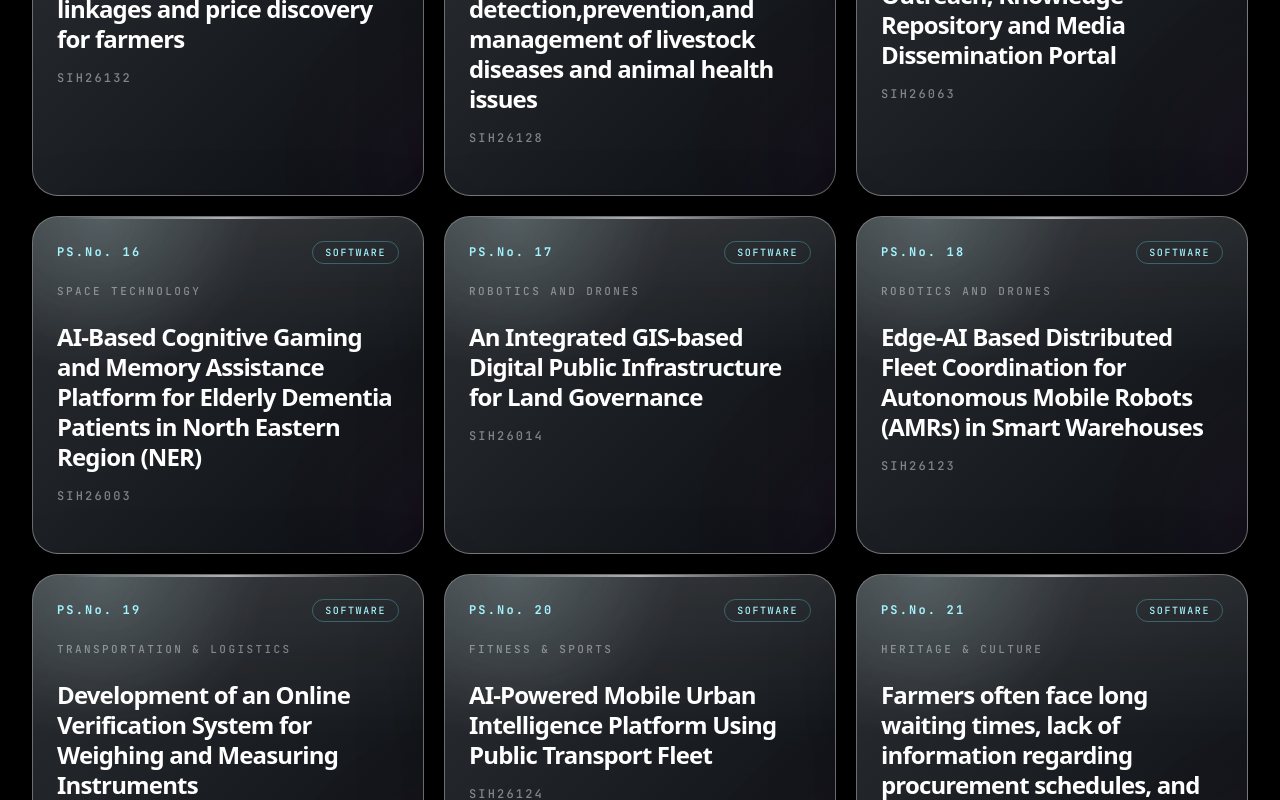
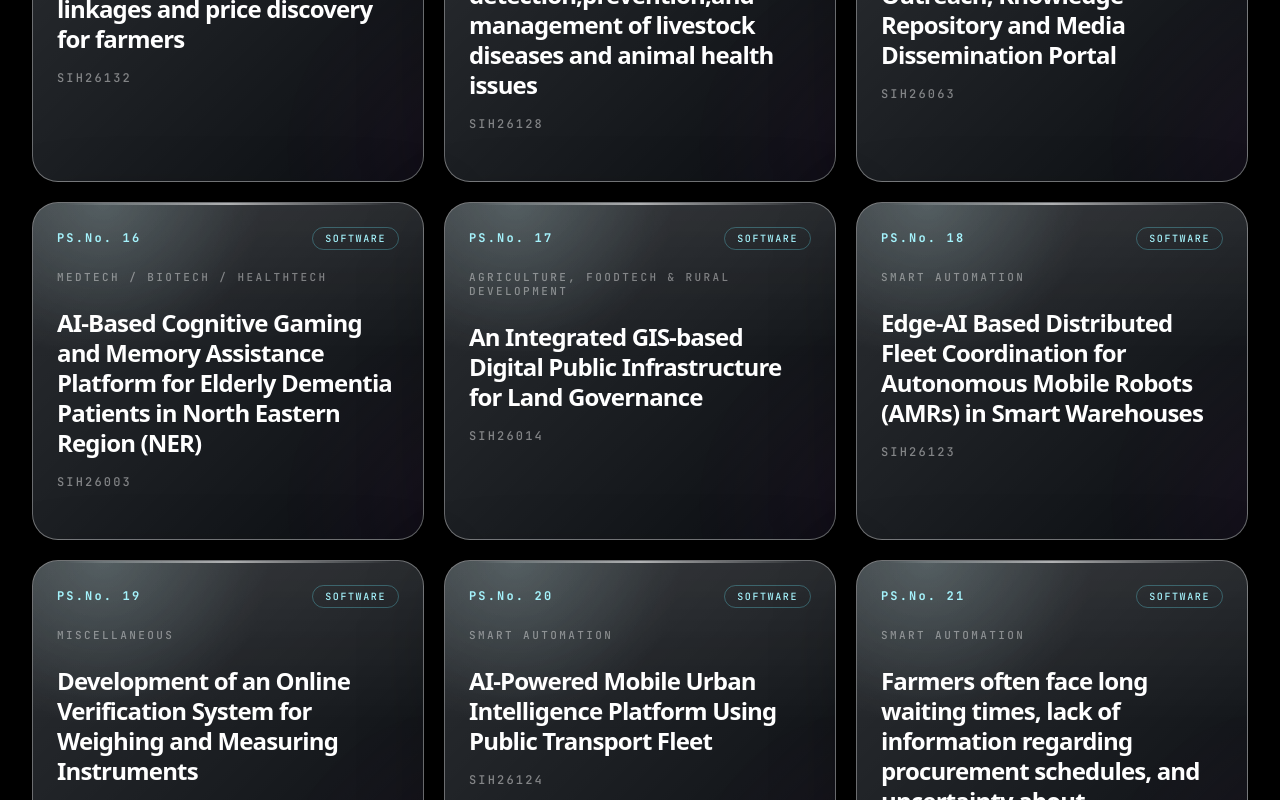
Before and after one commit to Ayush3070/SIH-Website, a React (Vite) app: page / in a window 1280 px wide. Shown: the part 3230-4030 px from the top of the page. Built offline with nearby package versions, Linux system fonts and the light colour scheme; the HTML template or start-up script is replaced by a standard one; a web font is replaced by a local one.

Commit message:
Fix problem statement themes to match official SIH 2026 mapping

```diff
--- a/src/data/problemStatements.ts
+++ b/src/data/problemStatements.ts
@@ -9,7 +9,7 @@ export type ProblemStatement = {
 export const problemStatements: ProblemStatement[] = [
   {
     "PS.No.": "1",
-    Theme: "Miscellaneous",
+    Theme: "Smart Automation",
     "PS.Id": "SIH26044",
     Category: "Software",
     "Problem Statement Title":
@@ -17,7 +17,7 @@ export const problemStatements: ProblemStatement[] = [
   },
   {
     "PS.No.": "2",
-    Theme: "Miscellaneous",
+    Theme: "Smart Automation",
     "PS.Id": "SIH26076",
     Category: "Software",
     "Problem Statement Title":
@@ -25,7 +25,7 @@ export const problemStatements: ProblemStatement[] = [
   },
   {
     "PS.No.": "3",
-    Theme: "Smart Automation",
+    Theme: "MedTech / BioTech / HealthTech",
     "PS.Id": "SIH26047",
     Category: "Software",
     "Problem Statement Title": "Patient Case-Taking Software",
@@ -40,7 +40,7 @@ export const problemStatements: ProblemStatement[] = [
   },
   {
     "PS.No.": "5",
-    Theme: "Disaster Management",
+    Theme: "Smart Automation",
     "PS.Id": "SIH26060",
     Category: "Software",
     "Problem Statement Title":
@@ -56,7 +56,7 @@ export const problemStatements: ProblemStatement[] = [
   },
   {
     "PS.No.": "7",
-    Theme: "Blockchain & Cybersecurity",
+    Theme: "Smart Automation",
     "PS.Id": "SIH26019",
     Category: "Software",
     "Problem Statement Title":
@@ -112,7 +112,7 @@ export const problemStatements: ProblemStatement[] = [
   },
   {
     "PS.No.": "14",
-    Theme: "Agriculture, FoodTech & Rural Development",
+    Theme: "MedTech / BioTech / HealthTech",
     "PS.Id": "SIH26128",
     Category: "Software",
     "Problem Statement Title":
@@ -120,7 +120,7 @@ export const problemStatements: ProblemStatement[] = [
   },
   {
     "PS.No.": "15",
-    Theme: "Space Technology",
+    Theme: "Smart Education",
     "PS.Id": "SIH26063",
     Category: "Software",
     "Problem Statement Title":
@@ -128,7 +128,7 @@ export const problemStatements: ProblemStatement[] = [
   },
   {
     "PS.No.": "16",
-    Theme: "Space Technology",
+    Theme: "MedTech / BioTech / HealthTech",
     "PS.Id": "SIH26003",
     Category: "Software",
     "Problem Statement Title":
@@ -136,7 +136,7 @@ export const problemStatements: ProblemStatement[] = [
   },
   {
     "PS.No.": "17",
-    Theme: "Robotics and Drones",
+    Theme: "Agriculture, FoodTech & Rural Development",
     "PS.Id": "SIH26014",
     Category: "Software",
     "Problem Statement Title":
@@ -144,7 +144,7 @@ export const problemStatements: ProblemStatement[] = [
   },
   {
     "PS.No.": "18",
-    Theme: "Robotics and Drones",
+    Theme: "Smart Automation",
     "PS.Id": "SIH26123",
     Category: "Software",
     "Problem Statement Title":
@@ -152,7 +152,7 @@ export const problemStatements: ProblemStatement[] = [
   },
   {
     "PS.No.": "19",
-    Theme: "Transportation & Logistics",
+    Theme: "Miscellaneous",
     "PS.Id": "SIH26036",
     Category: "Software",
     "Problem Statement Title":
@@ -160,7 +160,7 @@ export const problemStatements: ProblemStatement[] = [
   },
   {
     "PS.No.": "20",
-    Theme: "Fitness & Sports",
+    Theme: "Smart Automation",
     "PS.Id": "SIH26124",
     Category: "Software",
     "Problem Statement Title":
@@ -168,7 +168,7 @@ export const problemStatements: ProblemStatement[] = [
   },
   {
     "PS.No.": "21",
-    Theme: "Heritage & Culture",
+    Theme: "Smart Automation",
     "PS.Id": "SIH26032",
     Category: "Software",
     "Problem Statement Title":
@@ -176,7 +176,7 @@ export const problemStatements: ProblemStatement[] = [
   },
   {
     "PS.No.": "22",
-    Theme: "Heritage & Culture",
+    Theme: "Smart Education",
     "PS.Id": "SIH26096",
     Category: "Hardware",
     "Problem Statement Title":
@@ -184,7 +184,7 @@ export const problemStatements: ProblemStatement[] = [
   },
   {
     "PS.No.": "23",
-    Theme: "Travel & Tourism",
+    Theme: "Smart Automation",
     "PS.Id": "SIH26056",
     Category: "Software",
     "Problem Statement Title":
@@ -192,7 +192,7 @@ export const problemStatements: ProblemStatement[] = [
   },
   {
     "PS.No.": "24",
-    Theme: "Smart Vehicles",
+    Theme: "Miscellaneous",
     "PS.Id": "SIH26035",
     Category: "Software",
     "Problem Statement Title":
@@ -200,7 +200,7 @@ export const problemStatements: ProblemStatement[] = [
   },
   {
     "PS.No.": "25",
-    Theme: "Smart Vehicles",
+    Theme: "Agriculture, FoodTech & Rural Development",
     "PS.Id": "SIH26005",
     Category: "Hardware",
     "Problem Statement Title":
@@ -208,7 +208,7 @@ export const problemStatements: ProblemStatement[] = [
   },
   {
     "PS.No.": "26",
-    Theme: "Renewable / Sustainable Energy",
+    Theme: "Clean & Green Technology",
     "PS.Id": "SIH26040",
     Category: "Hardware",
     "Problem Statement Title":
@@ -216,7 +216,7 @@ export const problemStatements: ProblemStatement[] = [
   },
   {
     "PS.No.": "27",
-    Theme: "Clean & Green Technology",
+    Theme: "MedTech / BioTech / HealthTech",
     "PS.Id": "SIH26038",
     Category: "Software",
     "Problem Statement Title":
@@ -224,7 +224,7 @@ export const problemStatements: ProblemStatement[] = [
   },
   {
     "PS.No.": "28",
-    Theme: "Toys & Games",
+    Theme: "Smart Automation",
     "PS.Id": "SIH26062",
     Category: "Software",
     "Problem Statement Title":
@@ -232,7 +232,7 @@ export const problemStatements: ProblemStatement[] = [
   },
   {
     "PS.No.": "29",
-    Theme: "Toys & Games",
+    Theme: "MedTech / BioTech / HealthTech",
     "PS.Id": "SIH26045",
     Category: "Software",
     "Problem Statement Title":
@@ -240,7 +240,7 @@ export const problemStatements: ProblemStatement[] = [
   },
   {
     "PS.No.": "30",
-    Theme: "Student Innovation",
+    Theme: "AICTE",
     "PS.Id": "AICTE",
     Category: "Software/Hardware",
     "Problem Statement Title":
```
